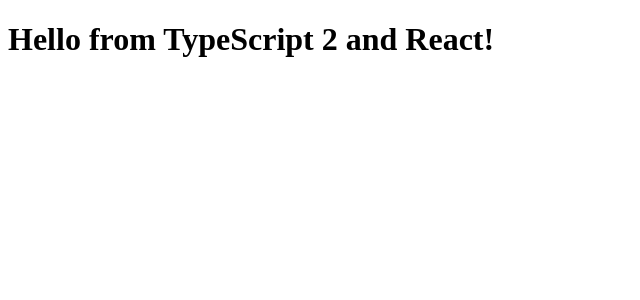
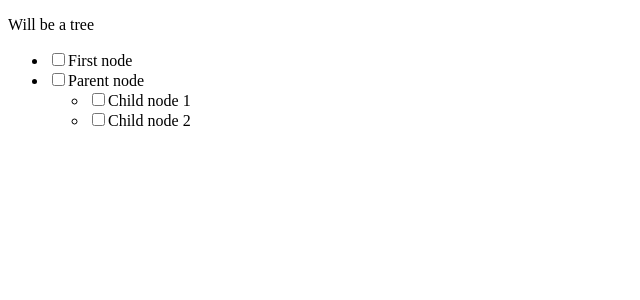
Before and after one commit to brumik/react-wooden-tree, a React app: page / in a window 1280 px wide. Shown: the top 300 px of the page, without its empty margins (0-640 px from the left). Built offline with nearby package versions, Linux system fonts and the light colour scheme.

Commit message:
First working checkbox.

```diff
--- a/package.json
+++ b/package.json
@@ -5,7 +5,8 @@
   "main": "index.js",
   "scripts": {
     "dev": "webpack",
-    "prod": "webpack -p"
+    "prod": "webpack -p",
+    "watch": "webpack --watch"
   },
   "repository": {
     "type": "git",
--- a/src/app.tsx
+++ b/src/app.tsx
@@ -1,9 +1,23 @@
 import * as React from "react";
 import * as ReactDOM from "react-dom";
 
-import { Hello } from "./components/Hello";
+import { Tree } from "./components/Tree";
 
 ReactDOM.render(
-    <Hello compiler="TypeScript 2" framework="React" />,
+    <Tree
+        id={"0"}
+        list={{
+            items: [
+                {label: "First node"},
+                {label: "Parent node", list: {
+                    items: [
+                        {label: "Child node 1"},
+                        {label: "Child node 2"}
+                    ]
+                    }}
+                ]
+        }}
+
+    />,
     document.getElementById("app")
 );
--- /dev/null
+++ b/src/components/Checkbox.tsx
@@ -0,0 +1,22 @@
+import * as React from "react";
+import {FormEventHandler} from "react";
+
+export interface CheckboxProps {
+    onChange: FormEventHandler<HTMLInputElement>
+    checked: boolean
+}
+
+interface CheckboxState {
+
+}
+
+export class Checkbox extends React.Component<CheckboxProps, CheckboxState> {
+    render() {
+        return (
+            <input type="checkbox"
+                   checked={this.props.checked}
+                   onChange={this.props.onChange}
+            />
+        )
+    }
+}
--- a/src/components/Hello.tsx
+++ /dev/null
@@ -1,11 +0,0 @@
-import * as React from "react";
-
-export interface HelloProps { compiler: string; framework: string; }
-
-// 'HelloProps' describes the shape of props.
-// State is never set so we use the '{}' type.
-export class Hello extends React.Component<HelloProps, {}> {
-    render() {
-        return <h1>Hello from {this.props.compiler} and {this.props.framework}!</h1>;
-    }
-}
--- /dev/null
+++ b/src/components/Helpers.ts
@@ -0,0 +1,3 @@
+export function defaultIfNotExists(variable:any, defaultValue:any) {
+    return variable ? variable : defaultValue;
+}
--- /dev/null
+++ b/src/components/Item.tsx
@@ -0,0 +1,92 @@
+import * as React from "react";
+import {List, ListProps} from "./List";
+import { defaultIfNotExists } from "./Helpers";
+import {Checkbox} from "./Checkbox";
+import {FormEvent} from "react";
+
+export interface ItemProps {
+    id?: string,
+    label: string,
+    list?: ListProps,
+
+    checked?: boolean,
+    handleCheckChange?: (checked: boolean) => void,
+}
+
+interface ItemState {
+    checked: boolean,
+}
+
+export class Item extends React.Component<ItemProps, ItemState> {
+    constructor(props: ItemProps) {
+        super(props);
+
+        this.state = {
+            checked: defaultIfNotExists( this.props.checked, false),
+        };
+
+        this.handleOwnCheckChange = this.handleOwnCheckChange.bind(this);
+        this.handleListCheckChange = this.handleListCheckChange.bind(this);
+        this.checkChange = this.checkChange.bind(this);
+    }
+
+    componentWillReceiveProps(nextProps : ItemProps) {
+        if ( nextProps.checked != this.props.checked ) {
+            this.setState((currState, nextProps) => {
+                return {checked: nextProps.checked};
+            });
+        }
+    }
+
+    /**
+     * Updates the state and informs parent about change.
+     * @param {boolean} checked Indicates checkbox state.
+     */
+    checkChange(checked : boolean) : void {
+        this.setState({checked: checked});
+        this.props.handleCheckChange(checked);
+    }
+
+    /**
+     * List change handler.
+     * @param {boolean} checked The list checkbox state.
+     */
+    handleListCheckChange(checked : boolean) : void {
+        this.checkChange(checked);
+    }
+
+    /**
+     * Own checkbox handler.
+     * @param {React.FormEvent<HTMLInputElement>} event Contains the input field value.
+     */
+    handleOwnCheckChange(event : FormEvent<HTMLInputElement>) : void {
+        const target = event.target as HTMLInputElement;
+        this.checkChange(target.checked);
+    }
+
+    renderSublist() : JSX.Element {
+        if (this.props.list) {
+            let id = defaultIfNotExists(this.props.id, '1');
+            let list = defaultIfNotExists(this.props.list, null);
+
+            return (
+                <List
+                    id={id}
+                    {...list}
+                    checked={this.state.checked}
+                    handleCheckChange={this.handleListCheckChange}
+                />
+            );
+        } else return null;
+    }
+
+    render () {
+        return (
+            <li>
+                <Checkbox onChange={this.handleOwnCheckChange} checked={this.state.checked}/>
+                {this.props.label}
+                {this.renderSublist()}
+            </li>
+        )
+    }
+}
--- /dev/null
+++ b/src/components/List.tsx
@@ -0,0 +1,93 @@
+import * as React from "react";
+import {ItemProps, Item} from "./Item"
+import {Checkbox} from "./Checkbox";
+import {defaultIfNotExists} from "./Helpers";
+import {FormEvent} from "react";
+import {FormEventHandler} from "react";
+
+export interface ListProps {
+    id?: string,
+    items: ItemProps[],
+
+    checked?: boolean,
+    handleCheckChange?: (checked: boolean) => void,
+}
+
+interface ListState {
+    checkedItemNumber: number,
+}
+
+export class List extends React.Component<ListProps, ListState> {
+    constructor(props: ListProps) {
+        super(props);
+
+        this.state = {
+            checkedItemNumber: 0,
+        };
+
+        this.handleOwnCheckChange = this.handleOwnCheckChange.bind(this);
+        this.handleItemCheckChange = this.handleItemCheckChange.bind(this);
+    }
+
+    /**
+     * Updates the checked and checkedItemNumber state.
+     * If checked the checkedItemNumber will be the max
+     * and if not the checkedItemNumber will be zero.
+     * @param {boolean} checked Indicates the required checked state.
+     */
+    checkChange(checked : boolean) : void {
+        this.setState({checkedItemNumber: (checked ? this.props.items.length : 0)});
+
+        this.props.handleCheckChange(checked);
+    }
+
+    /**
+     * Item change handler.
+     * @param {boolean} checked The list checkbox state.
+     */
+    handleItemCheckChange(checked : boolean) : void {
+        let checkedItemNumber = this.state.checkedItemNumber + (checked ? 1 : -1);
+
+        if ( checkedItemNumber === this.props.items.length ) {
+            this.checkChange(true);
+        } else
+            this.setState({checkedItemNumber: checkedItemNumber});
+    }
+
+    /**
+     * Own checkbox handler.
+     * @param {React.FormEvent<HTMLInputElement>} event Contains the input field value.
+     */
+    handleOwnCheckChange(event : FormEvent<HTMLInputElement>) : void {
+        const target = event.target as HTMLInputElement;
+        this.checkChange(target.checked);
+    }
+
+    /**
+     * Renders items in list. Sets default ID of parent if not given to 1.
+     *
+     * @returns {JSX.Element[]}
+     */
+    renderItems() : JSX.Element[] {
+        let id = defaultIfNotExists(this.props.id, '1');
+
+        return this.props.items.map((item, idx) =>
+            (
+                <Item key={id + '.' + idx}
+                      id={id + '.' + idx}
+                      {...item}
+                      checked={this.props.checked}
+                      handleCheckChange={this.handleItemCheckChange}
+                />
+            )
+        );
+    }
+
+    render() {
+        return (
+            <ul>
+                {this.renderItems()}
+            </ul>
+        )
+    }
+}
--- /dev/null
+++ b/src/components/Tree.tsx
@@ -0,0 +1,28 @@
+import * as React from "react";
+import { ListProps, List } from "./List";
+
+export interface TreeProps {
+    id: string
+    list?: ListProps
+}
+
+interface TreeState {
+}
+
+export class Tree extends React.Component<TreeProps, TreeState> {
+    constructor(props: TreeProps) {
+        super(props);
+    }
+
+    render() {
+        return (
+            <div id={this.props.id}>
+                <p>Will be a tree</p>
+                <List
+                    id={this.props.id}
+                    {...this.props.list}
+                />
+            </div>
+        );
+    }
+}
```
Also changed, not shown: 2 other files (tests, documents, lock files or other folders).
